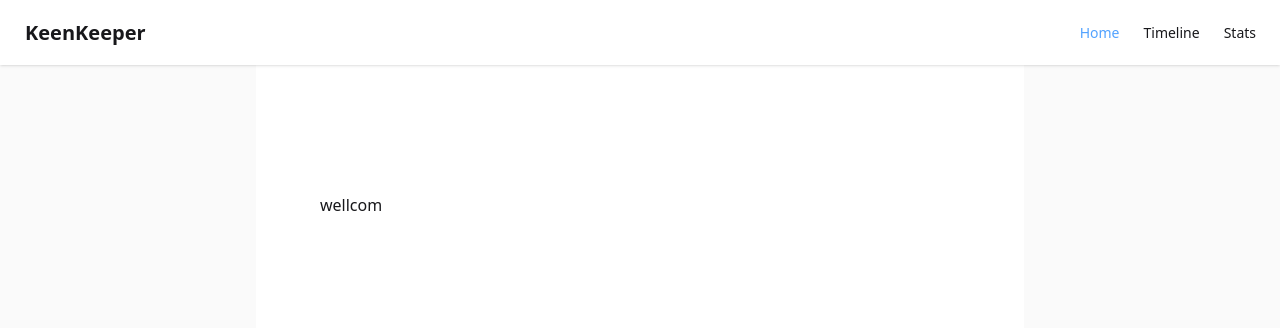
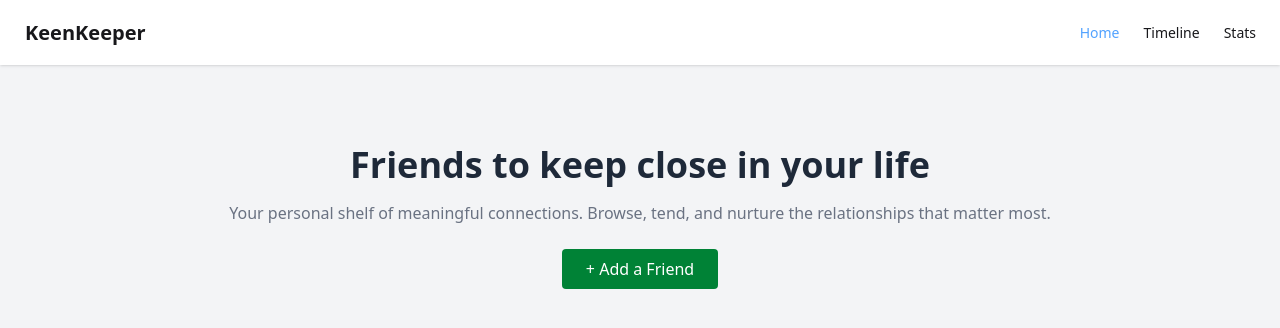
Before and after one commit to riazuddin4/keen-keeper, a Next.js app: page / in a window 1280 px wide. Shown: the top 328 px of the page. Built offline with nearby package versions, Linux system fonts and the light colour scheme.

Commit message:
hero section is added

```diff
--- a/src/app/page.js
+++ b/src/app/page.js
@@ -1,16 +1,12 @@
+
+import Hero from "@/components/hero/Hero";
 
 
 export default function Home() {
   return (
-    <div className="flex flex-col flex-1 items-center justify-center bg-zinc-50 font-sans dark:bg-black">
-      <main className="flex flex-1 w-full max-w-3xl flex-col items-center justify-between py-32 px-16 bg-white dark:bg-black sm:items-start">
+    <div>
+      <Hero/>
 
-       <h1>wellcom</h1>
-
-
-
-
-      </main>
     </div>
   );
 }
--- /dev/null
+++ b/src/app/stats/page.jsx
@@ -0,0 +1,11 @@
+import React from 'react';
+
+const StatsPage = () => {
+    return (
+        <div>
+            <h1>Stats</h1>
+        </div>
+    );
+};
+
+export default StatsPage;
--- /dev/null
+++ b/src/app/timeline/page.jsx
@@ -0,0 +1,11 @@
+import React from 'react';
+
+const TimelinePage = () => {
+    return (
+        <div>
+            <h1>Timeline</h1>
+        </div>
+    );
+};
+
+export default TimelinePage;
--- a/src/components/Navbar.jsx
+++ b/src/components/Navbar.jsx
@@ -13,8 +13,8 @@ const Navbar = () => {
     const links = <>
 
         <li><Link className={pathname === '/' ? 'text-blue-400' : ''} href="/">Home</Link></li>
-        <li><Link className={pathname === '/about' ? 'text-blue-400' : ''} href="/about">Timeline</Link></li>
-        <li><Link className={pathname === '/blogs' ? 'text-blue-400' : ''} href="/blogs">Stats</Link></li>
+        <li><Link className={pathname === '/timeline' ? 'text-blue-400' : ''} href="/timeline">Timeline</Link></li>
+        <li><Link className={pathname === '/stats' ? 'text-blue-400' : ''} href="/stats">Stats</Link></li>
 
 
     </>
--- /dev/null
+++ b/src/components/hero/Hero.jsx
@@ -0,0 +1,31 @@
+import React from 'react';
+
+const Hero = () => {
+    return (
+        <div>
+            <div className="bg-gray-100 py-20">
+                <div className="max-w-4xl mx-auto text-center px-4">
+
+
+                    <h1 className="text-4xl font-bold text-gray-800 mb-4">
+                        Friends to keep close in your life
+                    </h1>
+
+
+                    <p className="text-gray-500 mb-6">
+                        Your personal shelf of meaningful connections. Browse, tend, and nurture the
+                        relationships that matter most.
+                    </p>
+
+
+                    <button className="bg-green-700 hover:bg-green-800 text-white px-6 py-2 rounded">
+                        + Add a Friend
+                    </button>
+
+                </div>
+            </div>
+        </div>
+    );
+};
+
+export default Hero;
```
